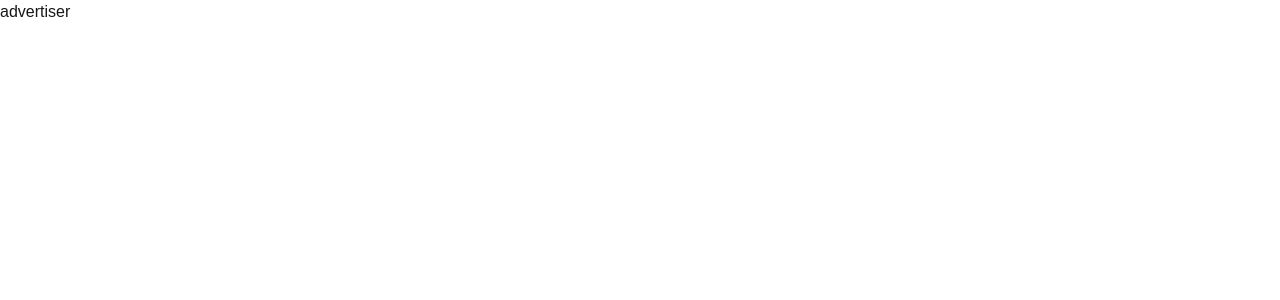
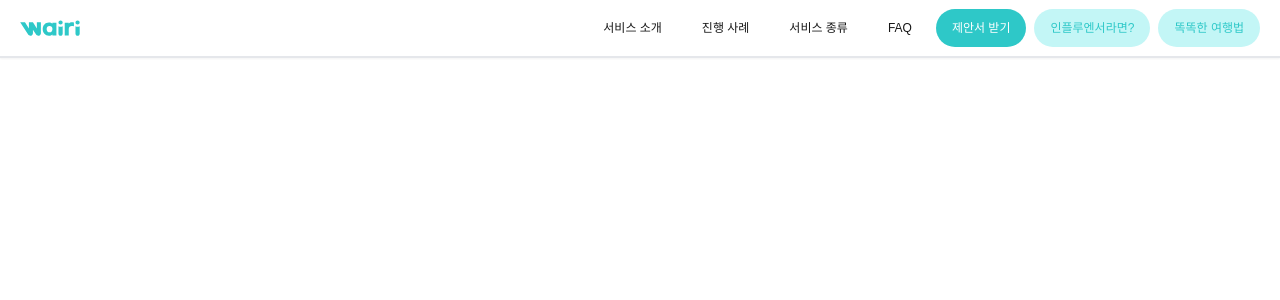
Before and after one commit to iri-wa-7team/iri-wa, a Next.js app: page /advertiser in a window 1280 px wide. Shown: the top 300 px of the page. Built offline with nearby package versions, Linux system fonts and the light colour scheme.

Commit message:
feat: 상단 navBar 추가

```diff
--- a/package.json
+++ b/package.json
@@ -9,10 +9,12 @@
     "lint": "next lint"
   },
   "dependencies": {
+    "classnames": "^2.5.1",
     "framer-motion": "^11.13.4",
     "next": "15.0.3",
-    "react": "19.0.0-rc-66855b96-20241106",
-    "react-dom": "19.0.0-rc-66855b96-20241106",
+    "react": "^18.3.1",
+    "react-dom": "^18.3.1",
+    "react-icons": "^5.4.0",
     "tailwind-merge": "^2.5.5"
   },
   "devDependencies": {
--- a/src/app/advertiser/page.tsx
+++ b/src/app/advertiser/page.tsx
@@ -1,3 +1,7 @@
+import AdNavBar from '@/components/navbar/AdvNavBar';
+
 export default function AdvertiserPage() {
-    return <div>advertiser</div>
+    return <div className='w-full'>
+    <AdNavBar />
+  </div>
 }
--- a/src/app/influencer/layout.tsx
+++ b/src/app/influencer/layout.tsx
@@ -5,5 +5,9 @@ export default function InfluencerLayout({
 }: {
   children: ReactNode;
 }) {
-  return <div className='font-pre'>{children}</div>;
+  return (
+    <div className='font-pre'>
+      {children}
+    </div>
+  );
 }
--- /dev/null
+++ b/src/components/buttons/Button.tsx
@@ -0,0 +1,29 @@
+import Link from "next/link";
+import classNames from "classnames";
+import { buttons } from "./buttonStyle";
+import type{ ButtonProps } from "@/types/types";
+
+export default function Button({
+  href,
+  className: additionalStyles,
+  onClick,
+  variant,
+  children,
+}: ButtonProps) {
+
+  const styles = classNames(
+    "transition whitespace-nowrap ", //버튼 기본 설정
+    buttons[variant],
+    additionalStyles
+  );
+
+  return href ? (
+    <Link className={styles} href={href}>
+      <div className="flex justify-center items-center">{children}</div>
+    </Link>
+  ) : (
+    <button className={styles} onClick={onClick}>
+      <div className="flex justify-center items-center">{children}</div>
+    </button>
+  );
+}
--- /dev/null
+++ b/src/components/buttons/HomeButton.tsx
@@ -0,0 +1,24 @@
+
+export default function HomeButton() {
+  return (
+    <div className='flex items-center'>
+      {/* 데스크톱 로고 */}
+      <img
+        src='/assets/images/wairi_logo.svg'
+        alt='mobileLogo'
+        className='hidden xs:block xs:aspect-[3/1] xs:h-[clamp(18px, 3vw, 20px)] xs:max-h-[20px] xs:min-h-[18px] xs:min-w-[54px] xs:shrink-0 object-contain'
+
+
+      />
+
+      {/* 모바일 로고 */}
+      <img
+        src='/assets/images/wairi_logo_mobile.svg'
+        alt='mobileLogo'
+        className='aspect-[1/1] object-contain block xs:hidden'
+      />
+    </div>
+  );
+}
+
+// aspect-[2/1] sm:aspect-[3/1]
--- /dev/null
+++ b/src/components/buttons/buttonStyle.ts
@@ -0,0 +1,19 @@
+const primayAdButton: string =
+  "flex justify-center items-center bg-primaryColor text-white text-[clamp(10px,3vw,14px)] xs:text-[clamp(9px,1.5vw,12px)] rounded-full hover:shadow hover:shadow-gray-400 xs:px-3 sm:px-4 h-[clamp(32px,10vw,48px)] xs:h-[clamp(26px,5vw,38px)] xs:w-auto ";
+//primary의 min-w mon-h는 사용처에서 제공해야 함(아이콘 버튼, 논 아이콘 버튼으로 나뉘어 지기 때문.)
+
+const mediumAdButton: string =
+  "flex justify-center items-center font-bold border-3 xs:border-2 border-teal-400 text-xxs xs:text-[clamp(9px,1.5vw,12px)] text-teal-400 rounded-full hover:shadow hover:shadow-gray-400 xs:px-3 sm:px-4 min-h-9 min-w-9 w-[clamp(32px,10vw,48px)] h-[clamp(32px,10vw,48px)] xs:min-h-[26px] xs:h-[clamp(26px,5vw,38px)] xs:w-auto";
+
+const normalAdButton: string =
+  "flex justify-center items-center font-medium bg-cardMint text-[clamp(10px,3vw,14px)] xs:text-[clamp(9px,1.5vw,12px)] text-primaryColor rounded-full hover:shadow hover:shadow-gray-400 px-2 xs:px-3 sm:px-4 h-[clamp(32px,10vw,48px)] xs:h-[clamp(26px,5vw,38px)]";
+
+const lightAdButton: string =
+  "flex justify-center items-center xs:text-[clamp(9px,1.7vw,12px)] font-normal hover:bg-cyan-50 rounded px-3 xs:px-4 xs:h-[clamp(24px,5vw,38px)]";
+
+export const buttons = {
+  primary: primayAdButton,
+  medium: mediumAdButton,
+  normal: normalAdButton,
+  light: lightAdButton,
+}
--- /dev/null
+++ b/src/components/dropdown/Dropdown.tsx
@@ -0,0 +1,32 @@
+export default function DropDown() {
+    return (
+      <>
+        <details className="group xs:hidden">
+          <summary className="cursor-pointer text-teal-500 list-none relative transition-all duration-300 ease-in-out w-8 h-8 flex items-center justify-center">
+            <span className="group-open:hidden text-[clamp(20px,5vw,32px)]">☰</span>{" "}
+            {/* 기본 햄버거 아이콘 */}
+            <span className="hidden group-open:contents">X</span>{" "}
+            {/* 열렸을 때 'X' 표시 */}
+          </summary>
+
+          {/* 드롭다운 메뉴 항목들 */}
+          <div className="absolute border-t top-full left-0 w-full bg-white px-4 shadow-md z-10">
+            <ul className="text-subText text-center text-sm">
+              <li className="p-2 hover:bg-gray-200">
+                <div>서비스 소개</div>
+              </li>
+              <li className="p-2 hover:bg-gray-200">
+                <div>진행 사례</div>
+              </li>
+              <li className="p-2 hover:bg-gray-200">
+                <div>서비스 종류</div>
+              </li>
+              <li className="p-2 hover:bg-gray-200">
+                <div>FAQ</div>
+              </li>
+            </ul>
+          </div>
+        </details>
+      </>
+    );
+  }
--- /dev/null
+++ b/src/components/navbar/AdvNavBar.tsx
@@ -0,0 +1,36 @@
+import Button from "../buttons/Button";
+import HomeButton from "../buttons/HomeButton";
+import DropDown from "../dropdown/Dropdown";
+
+export default function AdNavBar() {
+  return (
+    <header>
+      <div className="fixed top-0 left-0 w-full bg-white xs:border-b-2 shadow-sm border-b-[1px] xs:px-3 min-h-[58px] flex items-center">
+        <div className="flex items-center justify-evenly xs:justify-between w-full h-full px-2">
+          {/* 홈 버튼 */}
+         <HomeButton/>
+
+          {/* 버튼 그룹  - 추후 컴포넌트 덩어리로 묶어버릴 예정.*/}
+          <div className="flex justify-between items-center xs:gap-x-2 gap-x-1 ml-1">
+            <div className="flex justify-between hidden xs:contents xs:gap-x-1">
+              <Button variant="light">서비스 소개</Button>
+              <Button variant="light">진행 사례</Button>
+              <Button variant="light">서비스 종류</Button>
+              <Button variant="light">FAQ</Button>
+            </div>
+            <div className="flex justify-center items-center xs:gap-x-2 gap-x-2">
+              <Button variant="primary" className="px-2">
+                제안서 받기
+              </Button>
+              <Button href="/influencer" variant="normal">인플루엔서라면?</Button>
+              <Button href="/" variant="normal">
+                똑똑한 여행법
+              </Button>
+            </div>
+          </div>
+          <DropDown/>
+        </div>
+      </div>
+    </header>
+  );
+}
--- /dev/null
+++ b/src/components/navbar/InfluNavBar.tsx
@@ -0,0 +1,44 @@
+import { FaApple } from 'react-icons/fa';
+import { FaGooglePlay } from 'react-icons/fa6';
+import Button from '../buttons/Button';
+import HomeButton from '../buttons/HomeButton';
+
+export default function InfluNavBar() {
+  return (
+    <>
+      <div className='fixed left-0 top-0 flex max-h-[58px] min-h-[58px] w-full flex-col justify-center bg-white shadow-lg'>
+        <div className='flex items-center justify-between px-3 py-1'>
+          {/* 홈 버튼 */}
+          <HomeButton />
+
+          {/* 버튼 그룹  - 추후 컴포넌트 덩어리로 묶어버릴 예정.*/}
+          <div className='flex items-center justify-center gap-x-[clamp(4px,2vw,8px)]'>
+            <span className='hidden whitespace-nowrap text-subText xs:contents xs:text-[clamp(10px,1.7vw,12px)]'>
+              <span>수많은 캠페인에 참여해보세요</span>
+            </span>
+
+            <Button
+              href='/advertiser'
+              variant='primary'
+              className='min-h-9 w-[clamp(32px,10vw,48px)] min-w-9 xs:min-h-[26px]'
+            >
+              <FaApple className='h-4 w-4 xs:mr-1' />
+              <span className='hidden xs:contents'>APP Store</span>
+            </Button>
+            <Button href='/advertiser' variant='medium'>
+              <FaGooglePlay className='h-4 w-4 xs:mr-1' />
+              <span className='hidden xs:contents'>Google Play</span>
+            </Button>
+
+            <Button href='/advertiser' variant='normal'>
+              <span>광고주라면?</span>
+            </Button>
+            <Button href='/' variant='normal'>
+              <span>똑똑한 여행법</span>
+            </Button>
+          </div>
+        </div>
+      </div>
+    </>
+  );
+}
--- /dev/null
+++ b/src/types/types.ts
@@ -0,0 +1,9 @@
+import { ReactNode } from "react";
+
+export type ButtonProps = {
+    href?: string;
+    className?: string;
+    onClick?: () => void;
+    variant: "primary" | "medium" | "normal" | "light";
+    children: ReactNode
+  };
--- a/tailwind.config.ts
+++ b/tailwind.config.ts
@@ -35,6 +35,16 @@ export default {
         pre: ['var(--font-pretendard)'],
         montserrat: ['var(--font-montserrat)'],
       },
+      fontSize: {
+        xxs: ["0.625rem", { lineHeight: "0.75rem" }],
+        xxxs: ["0.5rem", { lineHeight: "0.5rem" }],
+      },
+      borderWidth: {
+        3: '3px',
+      },
+      screens: {
+        xs: '500px',  // 미디어 쿼리 xs: 500px 추가
+      },
     },
   },
   plugins: [],
```
Also changed, not shown: public/assets/images/navMenu.svg (added), 1 other file (tests, documents, lock files or other folders).
